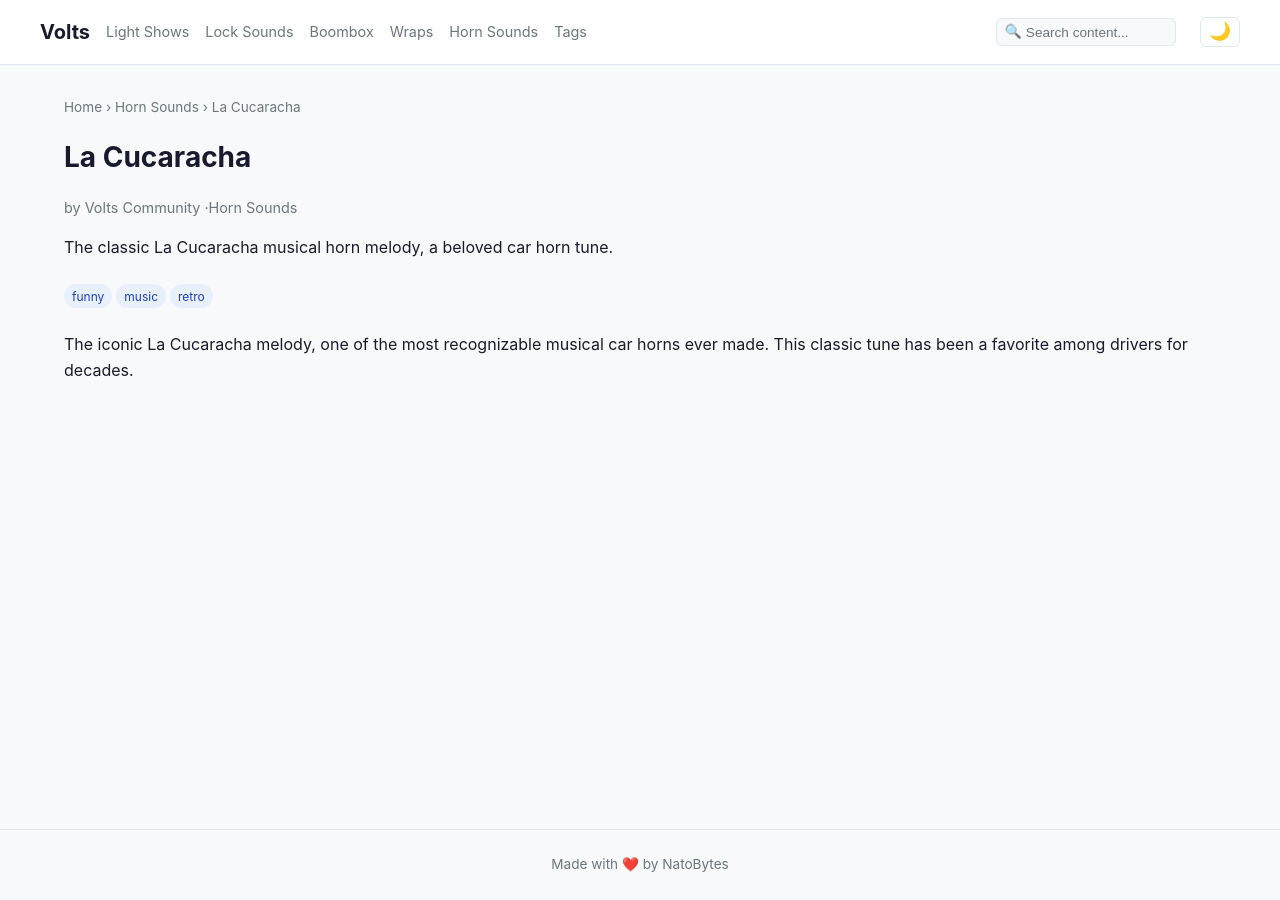
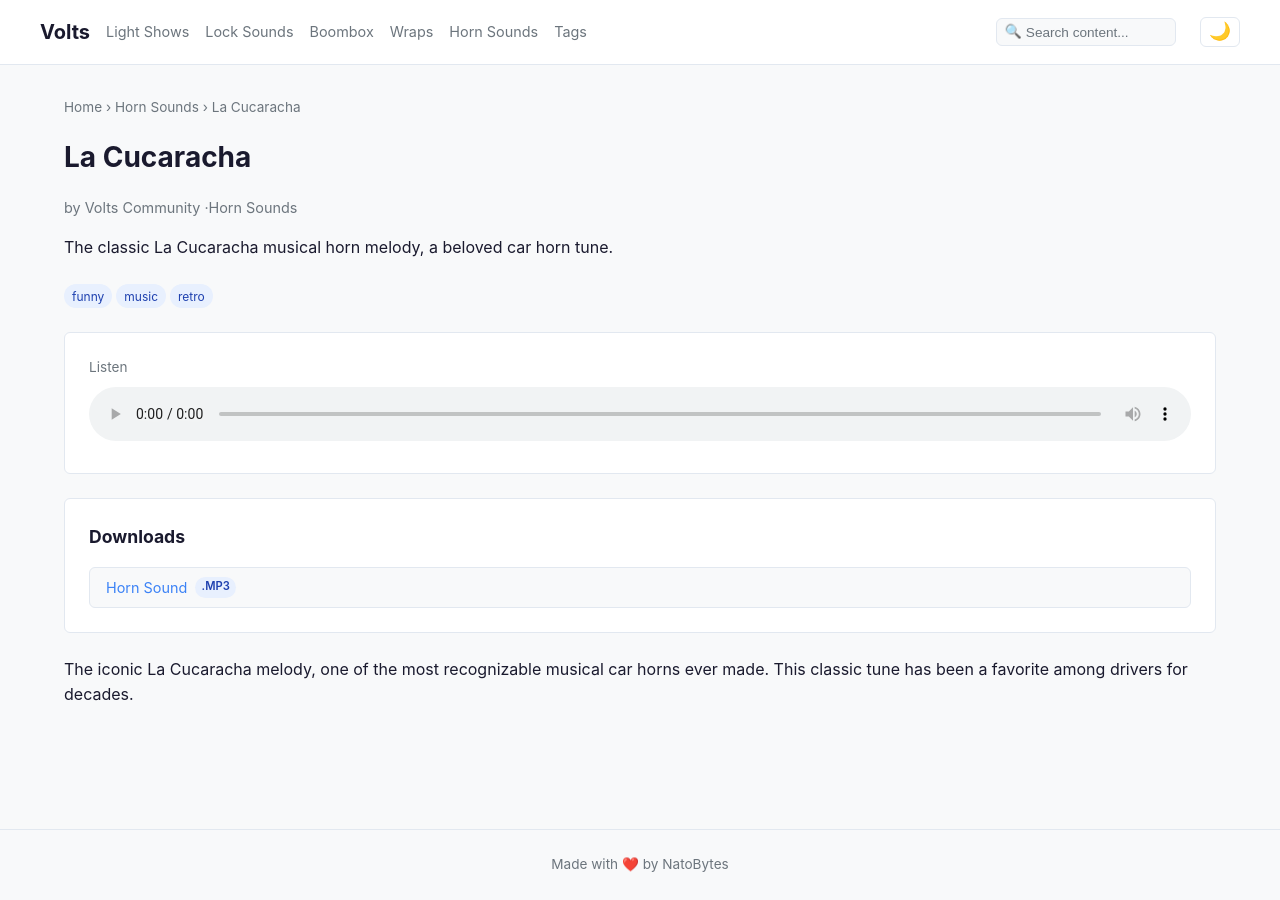
Before and after one commit to natobytes/Volts, a Jekyll site: the page built from content/_hornsounds/la-cucaracha.md, in a window 1280 px wide. Built offline with Jekyll 4.4.1, drawn with Linux system fonts in a browser that asks for light colours; nearby versions of some CDN libraries; comment, search, counter and statistics services are not loaded.

Commit message:
feat: add audio and files fields to frontmatter
Co-Authored-By: Paperclip <noreply@paperclip.ing>

```diff
--- a/content/_hornsounds/la-cucaracha.md
+++ b/content/_hornsounds/la-cucaracha.md
@@ -2,6 +2,10 @@
 title: La Cucaracha
 author: Volts Community
 description: The classic La Cucaracha musical horn melody, a beloved car horn tune.
+audio: la-cucaracha.mp3
+files:
+  - name: la-cucaracha.mp3
+    label: Horn Sound
 tags:
   - funny
   - music
```
